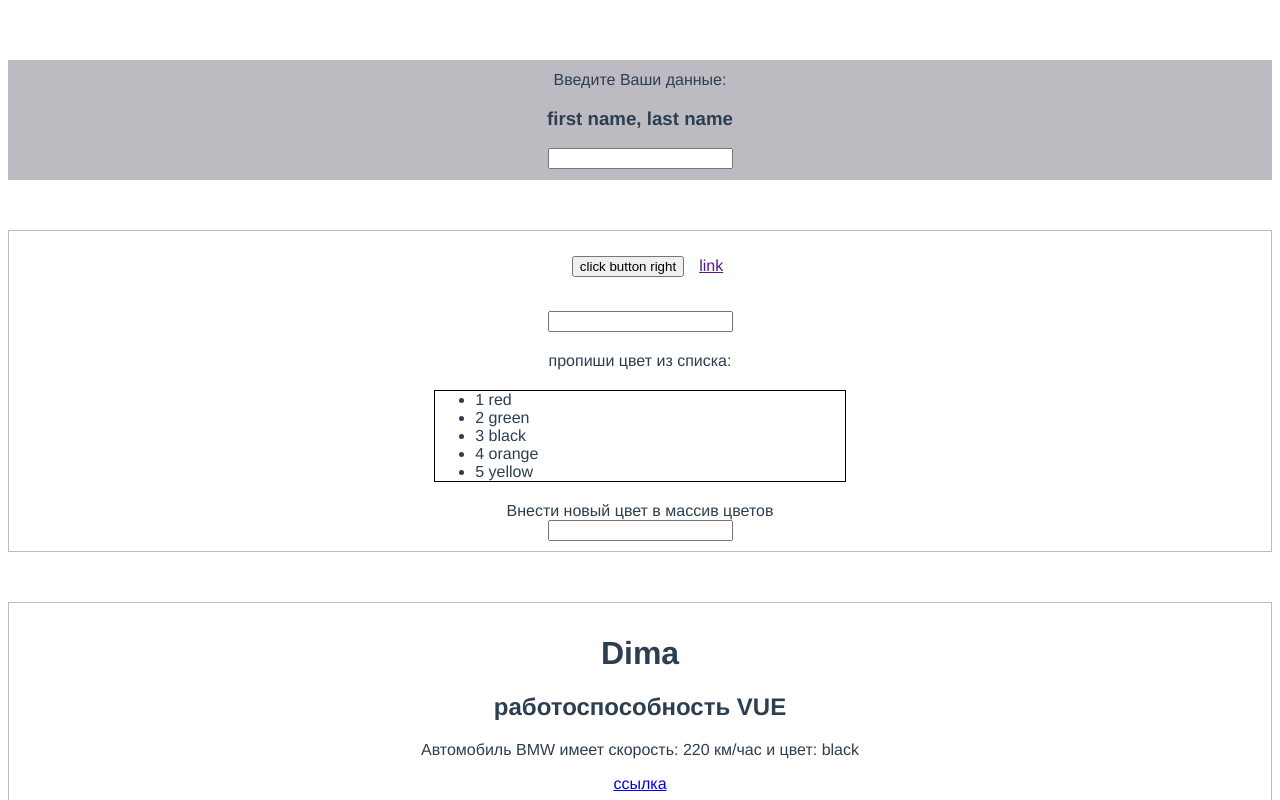
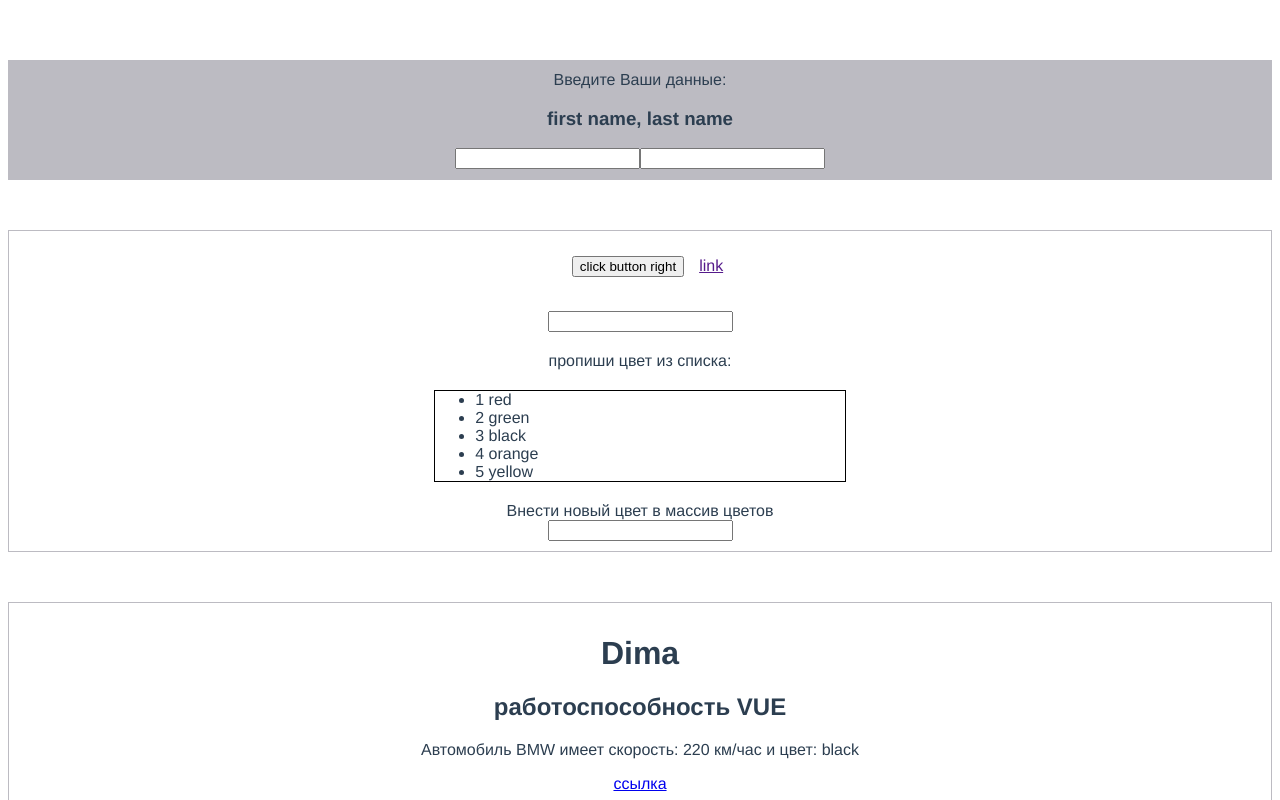
Before and after one commit to dima-kulikov/Vue-CLI, a Vue app in the folder myapp/: page / in a window 1280 px wide. Shown: the top 800 px of the page. Built offline with nearby package versions, Linux system fonts and the light colour scheme.

Commit message:
УАУ
УА

```diff
--- a/myapp/src/components/LessonTen.vue
+++ b/myapp/src/components/LessonTen.vue
@@ -2,6 +2,7 @@
     <div class="info-block active-lesson">
       <div>Введите Ваши данные:</div>
         <h3>{{nameVizible}}</h3>
+        <input type="text" @keyup.enter="upName">
         <input type="text" @keyup.enter="upName">
     </div>
 </template>
@@ -26,6 +27,9 @@ export default {
     upName(e) {
       this.firstName = e.target.value;
     },
+    //  upSecond(e) {
+    //   this.firstName = e.target.value;
+    // },
   },
 };
 
```
